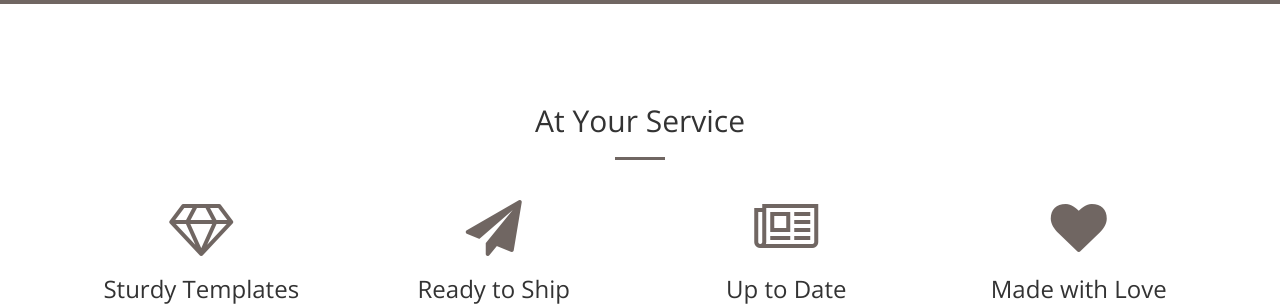
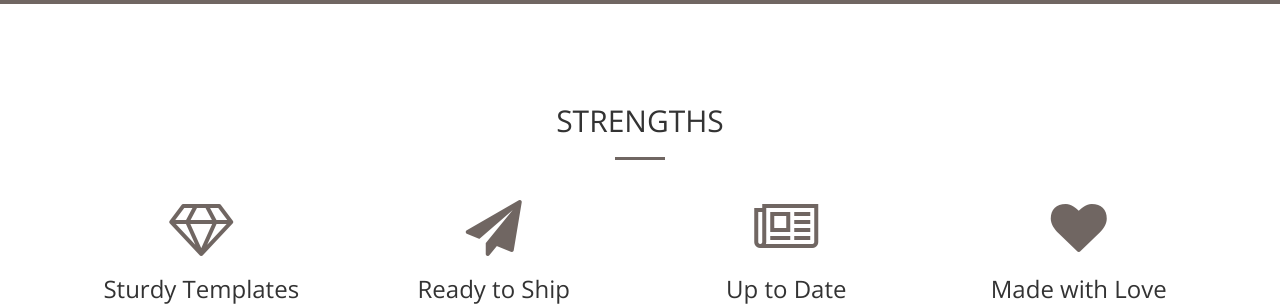
Before and after one commit to ymdev2023/ymdev2023.github.io, a Jekyll site: the page built from index.html, in a window 1280 px wide and 900 px high, scrolled down 1080 px. Shown: the part 160-466 px from the top of the window. Built offline with Jekyll 4.4.1, drawn with Linux system fonts in a browser that asks for light colours.

Commit message:
Update services.html

```diff
--- a/_includes/services.html
+++ b/_includes/services.html
@@ -2,7 +2,7 @@
     <div class="container">
         <div class="row">
             <div class="col-lg-12 text-center">
-                <h2 class="section-heading">At Your Service</h2>
+                <h2 class="section-heading">STRENGTHS</h2>
                 <hr class="primary">
             </div>
         </div>
```
